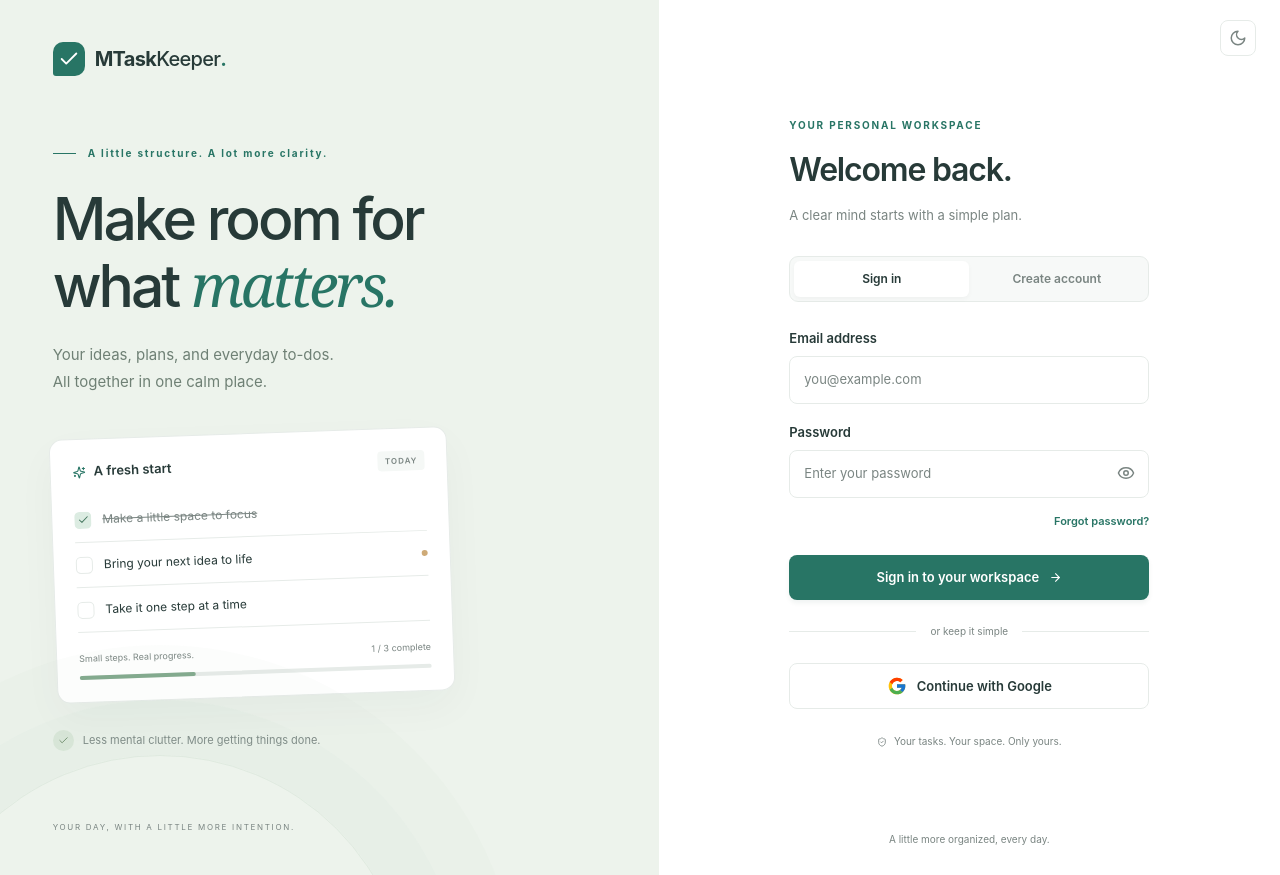
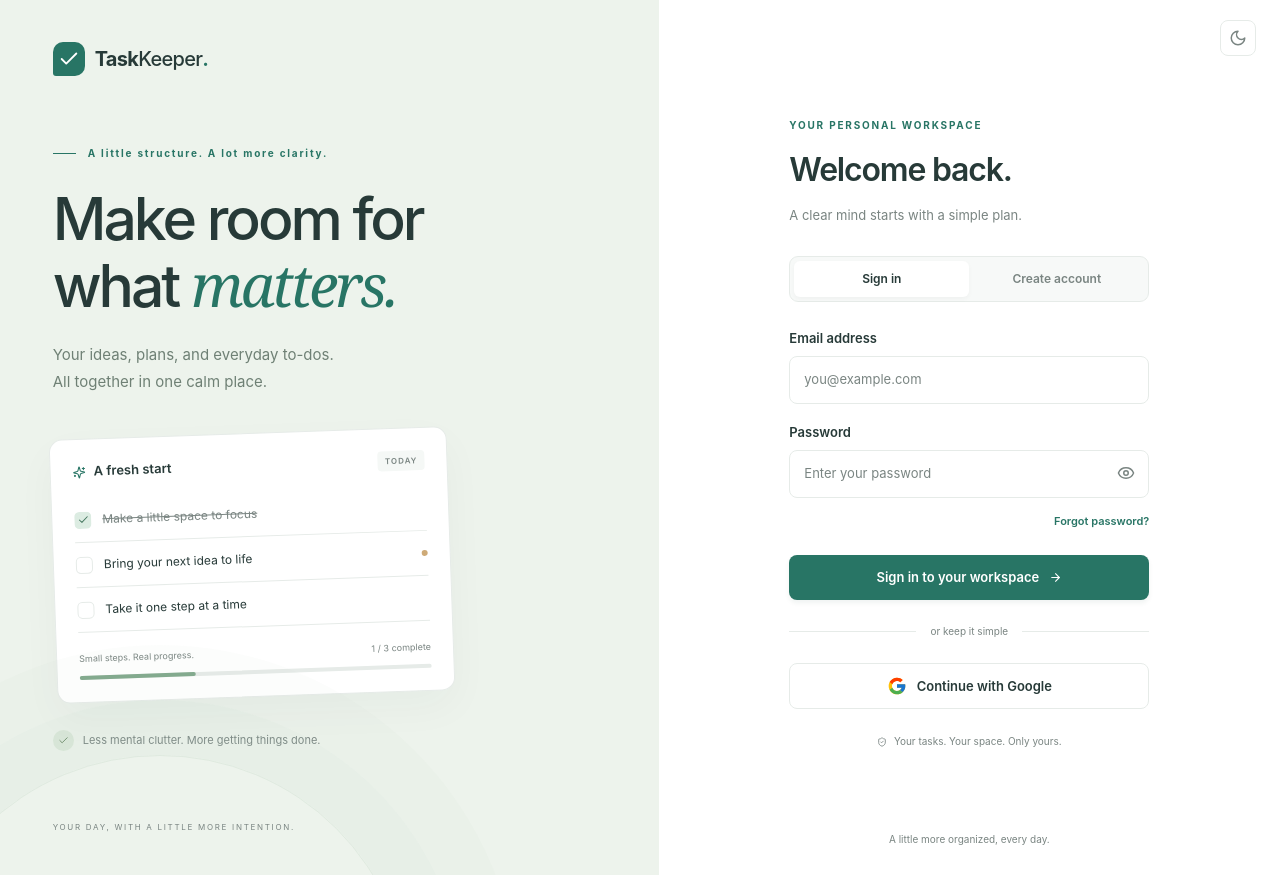
Before and after one commit to ayomideayorinde/mtaskkeeper, a React (Vite) app: page / in a window 1280 px wide. Built offline with nearby package versions, Linux system fonts and the light colour scheme; no server answers.

Commit message:
refactor: update project name from MTaskKeeper to TaskKeeper across files

```diff
--- a/index.html
+++ b/index.html
@@ -4,9 +4,9 @@
     <meta charset="UTF-8" />
     <link rel="icon" type="image/svg+xml" href="/favicon.svg" />
     <meta name="viewport" content="width=device-width, initial-scale=1.0" />
-    <meta name="description" content="A calm space for your everyday tasks. Plan, organize, and make progress with MTaskKeeper." />
+    <meta name="description" content="A calm space for your everyday tasks. Plan, organize, and make progress with TaskKeeper." />
     <meta name="theme-color" content="#287565" />
-    <title>MTaskKeeper — Make room for what matters</title>
+    <title>TaskKeeper — Make room for what matters</title>
   </head>
   <body>
     <div id="root"></div>
--- a/package.json
+++ b/package.json
@@ -1,5 +1,5 @@
 {
-  "name": "mtaskkeeper",
+  "name": "taskkeeper",
   "private": true,
   "version": "0.0.0",
   "type": "module",
--- a/src/components/ui/Brand.jsx
+++ b/src/components/ui/Brand.jsx
@@ -1,5 +1,5 @@
 import { LuCheck } from 'react-icons/lu';
 
 export function Brand() {
-  return <a className="brand" href="/" aria-label="MTaskKeeper home"><span className="brand-mark"><LuCheck /></span><span>MTask<span className="brand-light">Keeper</span><span className="brand-dot">.</span></span></a>;
+  return <a className="brand" href="/" aria-label="TaskKeeper home"><span className="brand-mark"><LuCheck /></span><span>Task<span className="brand-light">Keeper</span><span className="brand-dot">.</span></span></a>;
 }
--- a/src/features/tasks/Dashboard.jsx
+++ b/src/features/tasks/Dashboard.jsx
@@ -43,7 +43,7 @@ export default function Dashboard({ user }) {
           <div className="list-footer"><span>{visible.length} {visible.length === 1 ? 'task' : 'tasks'} in this view</span><span><LuCheck /> Small steps count.</span></div>
         </section>
         <section className="progress-card"><span className="progress-spark"><LuSparkles /></span><div><h3>{stats.total && stats.progress === 100 ? 'Look at you. All done!' : 'Progress, one task at a time.'}</h3><p>{stats.completed} of {stats.total} tasks complete. Keep going at your own pace.</p></div><div className="progress-meter"><span>{stats.progress}% complete</span><progress aria-label="Tasks completed" value={stats.progress} max="100" /></div></section>
-        <footer className="dashboard-footer">A little more organized, every day.<span>MTaskKeeper</span></footer>
+        <footer className="dashboard-footer">A little more organized, every day.<span>TaskKeeper</span></footer>
       </main>
     </div>
     {editing !== undefined && <TaskForm task={editing} onClose={() => setEditing(undefined)} onSave={save} />}
```
Also changed, not shown: 2 other files (tests, documents, lock files or other folders).
